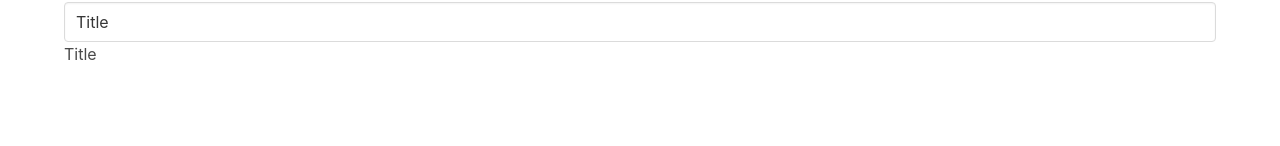
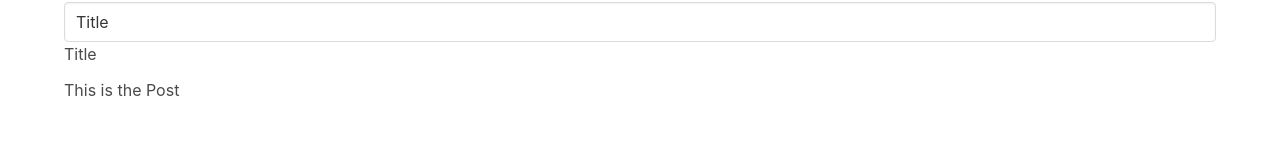
Before and after one commit to jareerzeenam/vue3-composition-api-blog, a Vue app: page /posts/new in a window 1280 px wide. Shown: the part 154-300 px from the top of the page. Built offline with nearby package versions, Linux system fonts and the light colour scheme.

Commit message:
27. Dom access with template refs done

```diff
--- a/src/components/PostWriter.vue
+++ b/src/components/PostWriter.vue
@@ -1,5 +1,5 @@
 <script lang="ts" setup>
-import { ref } from "vue";
+import { ref, onMounted } from "vue";
 import { TimelinePost } from "../posts";
 
 const props = defineProps<{
@@ -7,6 +7,11 @@ const props = defineProps<{
 }>();
 
 const title = ref(props.post.title);
+const contentEditable = ref<HTMLDListElement>();
+
+onMounted(() => {
+  console.log(contentEditable.value?.innerText);
+});
 </script>
 
 <template>
@@ -17,6 +22,7 @@ const title = ref(props.post.title);
         <input type="text" class="input" v-model="title" />
         {{ title }}
       </div>
+      <div contenteditable ref="contentEditable">This is the Post</div>
     </div>
   </div>
 </template>
```
